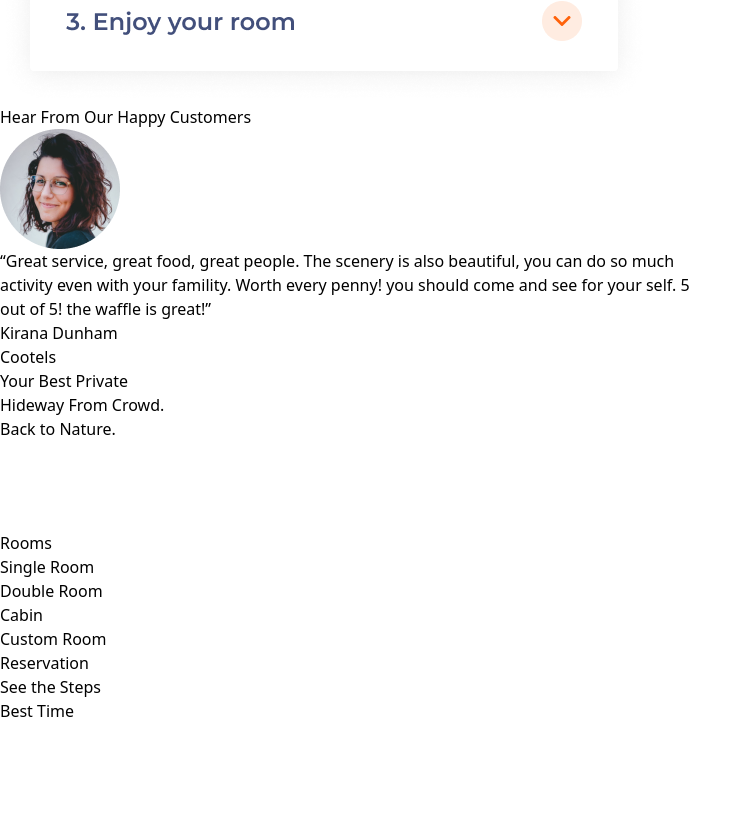
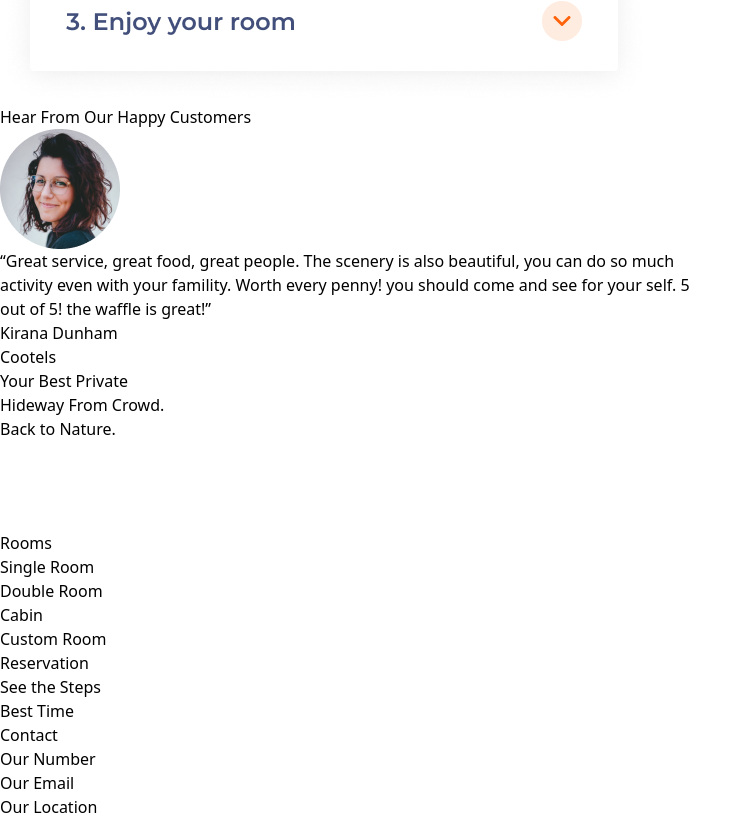
Before and after one commit to Mukhammadullo/Cootels, a React (Vite) app: page / in a window 1280 px wide. Shown: the part 6214-7033 px from the top of the page, without its empty margins (0-752 px from the left). Before the commit the page ends 6937 px from the top, so only its background shows below. Built offline with nearby package versions, Linux system fonts and the light colour scheme.

Commit message:
footer_fix

```diff
--- a/src/App.jsx
+++ b/src/App.jsx
@@ -189,22 +189,28 @@ function App() {
             <img src='src/assets/facebook.png' className='m-[10px]' />
           </div>
         </div>
-        <div className='w-[60%] h-[50vh] border-solid border-[2px] border-red-600'>
+        <div className='w-[60%] h-[50vh] border-solid border-[2px] border-red-600 flex justify-around items-center'>
 
           <div>
             <p>Rooms</p>
-            <p>Single Room</p>
-            <p>Double Room</p>
-            <p>Cabin </p>
-            <p>Custom Room</p>
+            <p className='text-[#D9DBDE]'>Single Room</p>
+            <p className='text-[#D9DBDE]'>Double Room</p>
+            <p className='text-[#D9DBDE]'>Cabin </p>
+            <p className='text-[#D9DBDE]'>Custom Room</p>
           </div>
 
           <div>
             <p>Reservation</p>
-            <p>See the Steps</p>
-            <p>Best Time</p>
+            <p className='text-[#D9DBDE]'>See the Steps</p>
+            <p className='text-[#D9DBDE]'>Best Time</p>
           </div>
 
+          <div>
+            <p>Contact</p>
+            <p className='text-[#D9DBDE]'>Our Number</p>
+            <p className='text-[#D9DBDE]'>Our Email</p>
+            <p className='text-[#D9DBDE]'>Our Location</p>
+          </div>
 
 
         </div>
```
